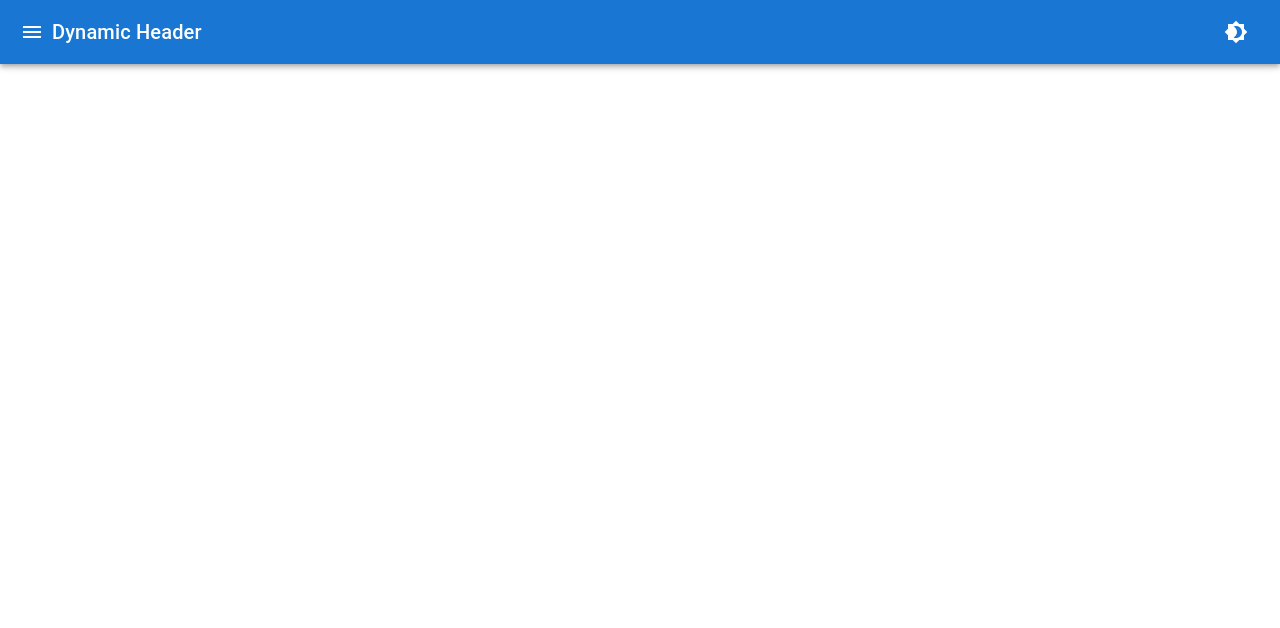
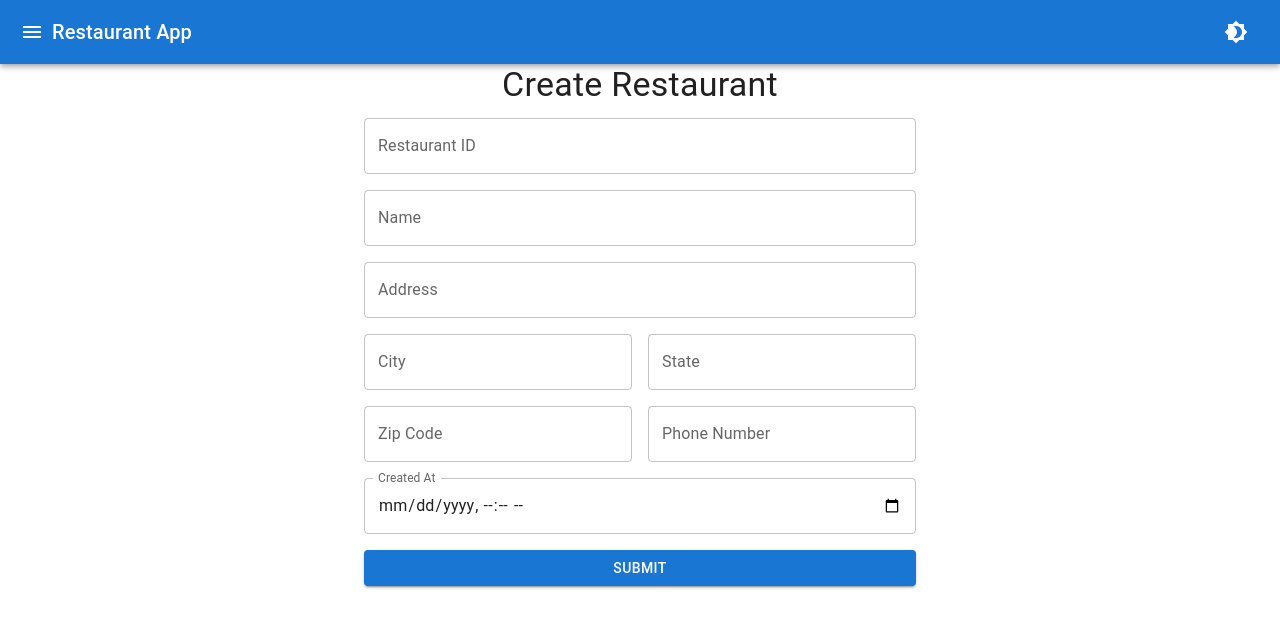
Before and after one commit to SanketKhiste/RestautantAppUI, a React (Create React App) app: page /RestaurantForm in a window 1280 px wide. Before the commit this address had no page. Shown: the top 628 px of the page. Built offline with nearby package versions, Linux system fonts and the light colour scheme.

Commit message:
session implemented

```diff
--- a/src/layouts/header/header.js
+++ b/src/layouts/header/header.js
@@ -1,4 +1,4 @@
-import React, { useState } from 'react';
+import React, { useState,useEffect  } from 'react';
 import AppBar from '@mui/material/AppBar';
 import Toolbar from '@mui/material/Toolbar';
 import IconButton from '@mui/material/IconButton';
@@ -20,11 +20,23 @@ import Brightness7 from '@mui/icons-material/Brightness7';
 import { useTheme } from './ThemeProvider';  // Import the useTheme hook
 
 const Header = () => {
+  debugger;
   const [isMenuOpen, setIsMenuOpen] = React.useState(false);
   const [isRestaurantSubmenuOpen, setIsRestaurantSubmenuOpen] = React.useState(false);
   const [anchorEl, setAnchorEl] = React.useState(null);  // State for the login menu
   const isLoginMenuOpen = Boolean(anchorEl);
   const { isDarkMode, toggleDarkMode } = useTheme(); // Get the theme context
+  //const userData = JSON.parse(sessionStorage.getItem("user"));
+  const [userData, setUserData] = useState(null);
+  const [icon, setIcon] = useState(false);
+
+  useEffect(() => {
+    const storedUserData = sessionStorage.getItem("user");
+    if (storedUserData) {
+      setUserData(JSON.parse(storedUserData));
+      setIcon(true);
+    }
+  });
 
   const handleMenuToggle = () => {
     setIsMenuOpen(!isMenuOpen);
@@ -45,10 +57,9 @@ const Header = () => {
   const handleLogout = () => {
     console.log('Logout clicked');
     // Implement logout functionality here
+    sessionStorage.clear();
     setAnchorEl(null);
   };
-
-  const [icon, setIcon] = useState(false);
 
   return (
     <>
@@ -64,7 +75,7 @@ const Header = () => {
             {isMenuOpen ? <CloseIcon /> : <MenuIcon />}
           </IconButton>
           <Typography variant="h6" component="div" sx={{ flexGrow: 1 }}>
-            Dynamic Header
+            Restaurant App
           </Typography>
 
           {/* Dark mode toggle button */}
@@ -89,14 +100,16 @@ const Header = () => {
       </AppBar>
 
       {/* Login Menu displaying username and logout option */}
+      {userData && (
         <Menu
           anchorEl={anchorEl}
           open={isLoginMenuOpen}
           onClose={handleLoginMenuClose}
         >
-        <MenuItem>John Doe</MenuItem>  {/* Replace with dynamic username */}
+          <MenuItem>{userData.firstName || userData.lastName}</MenuItem>
           <MenuItem onClick={handleLogout}>Logout</MenuItem>
         </Menu>
+      )}
 
       {/* Drawer that slides in from the left */}
       <Drawer anchor="left" open={isMenuOpen} onClose={handleMenuToggle}>
--- a/src/routes/MainRoutes.js
+++ b/src/routes/MainRoutes.js
@@ -4,6 +4,7 @@ import LoginForm from '../views/LoginForm';
 import SignUpForm from '../views/SignUpForm';
 import ForgetPassword from '../views/ForgetPassword';
 import Header from '../layouts/header/header';
+import RestaurantForm from '../views/RestaurantForm';
 
 const MainRoutes = () => {
   return (
@@ -13,9 +14,9 @@ const MainRoutes = () => {
       <Routes>
         <Route path='/' element={<LoginForm/>}></Route>
         <Route path='/header' element={<Header/>}></Route>
-        <Route path='/SignUpForm' element={<SignUpForm/>}></Route>
+        <Route path='/SignUpForm' element={<SignUpForm/>}></Route>{/*Customer Registration */}
         <Route path='/ForgetPassword' element={<ForgetPassword/>}></Route>
-        {/* <Route path='/customer' element={<Customer/>}></Route> */}
+        <Route path='/RestaurantForm' element={<RestaurantForm/>}></Route>
       </Routes>
       </BrowserRouter>
     </div>
--- a/src/views/LoginForm.js
+++ b/src/views/LoginForm.js
@@ -1,12 +1,13 @@
 import React, { useState } from 'react';
 import { TextField, Button, Grid, Typography, Paper, Link, FormControlLabel, Checkbox } from '@mui/material';
-import { NavLink } from 'react-router-dom';
+import { NavLink,Navigate,useNavigate } from 'react-router-dom';
 import axios from 'axios';
 import { ToastContainer, toast } from 'material-react-toastify';
 const APIBaseUrl = process.env.REACT_APP_APIBASEURL;
 const AppBaseUrl = process.env.REACT_APP_BASEURL;
 
 const LoginForm = () => {
+  const navigate = useNavigate();
 
     const [formData, setFormData] = useState({
         email: '',
@@ -36,13 +37,19 @@ const LoginForm = () => {
           return false;
         }
         const data = {
-          "email": formData.email
+          "userName": formData.email,
+          "password": formData.password
         }
         axios.post(`${APIBaseUrl}Login/LoginDetails`,data)
         .then((result) => {
           debugger;
           toast.error(result.data.responseObject.firstName);
-         console.WriteLine(result.data);
+         console.log(result.data);
+        if(result.data.responseObject.rolename == 'Admin')
+        {
+          navigate("/RestaurantForm");
+          sessionStorage.setItem("user", JSON.stringify(result.data.responseObject));
+        }
         }).catch((error) => {
           console.log(error.message);
         });
--- /dev/null
+++ b/src/views/RestaurantForm.js
@@ -0,0 +1,131 @@
+import React, { useState } from 'react';
+import { TextField, Button, Grid, Typography, Container } from '@mui/material';
+
+const RestaurantForm = () => {
+  const [formData, setFormData] = useState({
+    RestaurantID: '',
+    Name: '',
+    Address: '',
+    City: '',
+    State: '',
+    ZipCode: '',
+    PhoneNumber: '',
+    CreatedAt: '',
+  });
+
+  const handleChange = (e) => {
+    setFormData({
+      ...formData,
+      [e.target.name]: e.target.value,
+    });
+  };
+
+  const handleSubmit = (e) => {
+    e.preventDefault();
+    // Handle form submission logic here (e.g., send data to an API)
+    console.log("Submitted Data:", formData);
+  };
+
+  return (
+    <Container maxWidth="sm">
+      <Typography variant="h4" align="center" gutterBottom>
+        Create Restaurant
+      </Typography>
+      <form onSubmit={handleSubmit}>
+        <Grid container spacing={2}>
+          <Grid item xs={12}>
+            <TextField
+              label="Restaurant ID"
+              name="RestaurantID"
+              variant="outlined"
+              fullWidth
+              value={formData.RestaurantID}
+              onChange={handleChange}
+            />
+          </Grid>
+          <Grid item xs={12}>
+            <TextField
+              label="Name"
+              name="Name"
+              variant="outlined"
+              fullWidth
+              value={formData.Name}
+              onChange={handleChange}
+            />
+          </Grid>
+          <Grid item xs={12}>
+            <TextField
+              label="Address"
+              name="Address"
+              variant="outlined"
+              fullWidth
+              value={formData.Address}
+              onChange={handleChange}
+            />
+          </Grid>
+          <Grid item xs={6}>
+            <TextField
+              label="City"
+              name="City"
+              variant="outlined"
+              fullWidth
+              value={formData.City}
+              onChange={handleChange}
+            />
+          </Grid>
+          <Grid item xs={6}>
+            <TextField
+              label="State"
+              name="State"
+              variant="outlined"
+              fullWidth
+              value={formData.State}
+              onChange={handleChange}
+            />
+          </Grid>
+          <Grid item xs={6}>
+            <TextField
+              label="Zip Code"
+              name="ZipCode"
+              variant="outlined"
+              fullWidth
+              value={formData.ZipCode}
+              onChange={handleChange}
+            />
+          </Grid>
+          <Grid item xs={6}>
+            <TextField
+              label="Phone Number"
+              name="PhoneNumber"
+              variant="outlined"
+              fullWidth
+              value={formData.PhoneNumber}
+              onChange={handleChange}
+            />
+          </Grid>
+          <Grid item xs={12}>
+            <TextField
+              label="Created At"
+              name="CreatedAt"
+              type="datetime-local"
+              variant="outlined"
+              fullWidth
+              InputLabelProps={{
+                shrink: true,
+              }}
+              value={formData.CreatedAt}
+              onChange={handleChange}
+            />
+          </Grid>
+          <Grid item xs={12}>
+            <Button type="submit" variant="contained" color="primary" fullWidth>
+              Submit
+            </Button>
+          </Grid>
+        </Grid>
+      </form>
+    </Container>
+  );
+};
+
+export default RestaurantForm;
--- a/src/views/SignUpForm.js
+++ b/src/views/SignUpForm.js
@@ -59,8 +59,8 @@ const SignUpForm = () => {
     axios.post(`${APIBaseUrl}Customer/CustomerDetail`,data)
     .then((result) => {
       debugger;
-      toast.error(result.data.message);
-     console.WriteLine(result.data);
+      toast.success(result.data.message);
+      console.WriteLine(result.data);
     }).catch((error) => {
       console.log(error.message);
     });
```
Lines whose indentation alone changed are shown as unchanged.
